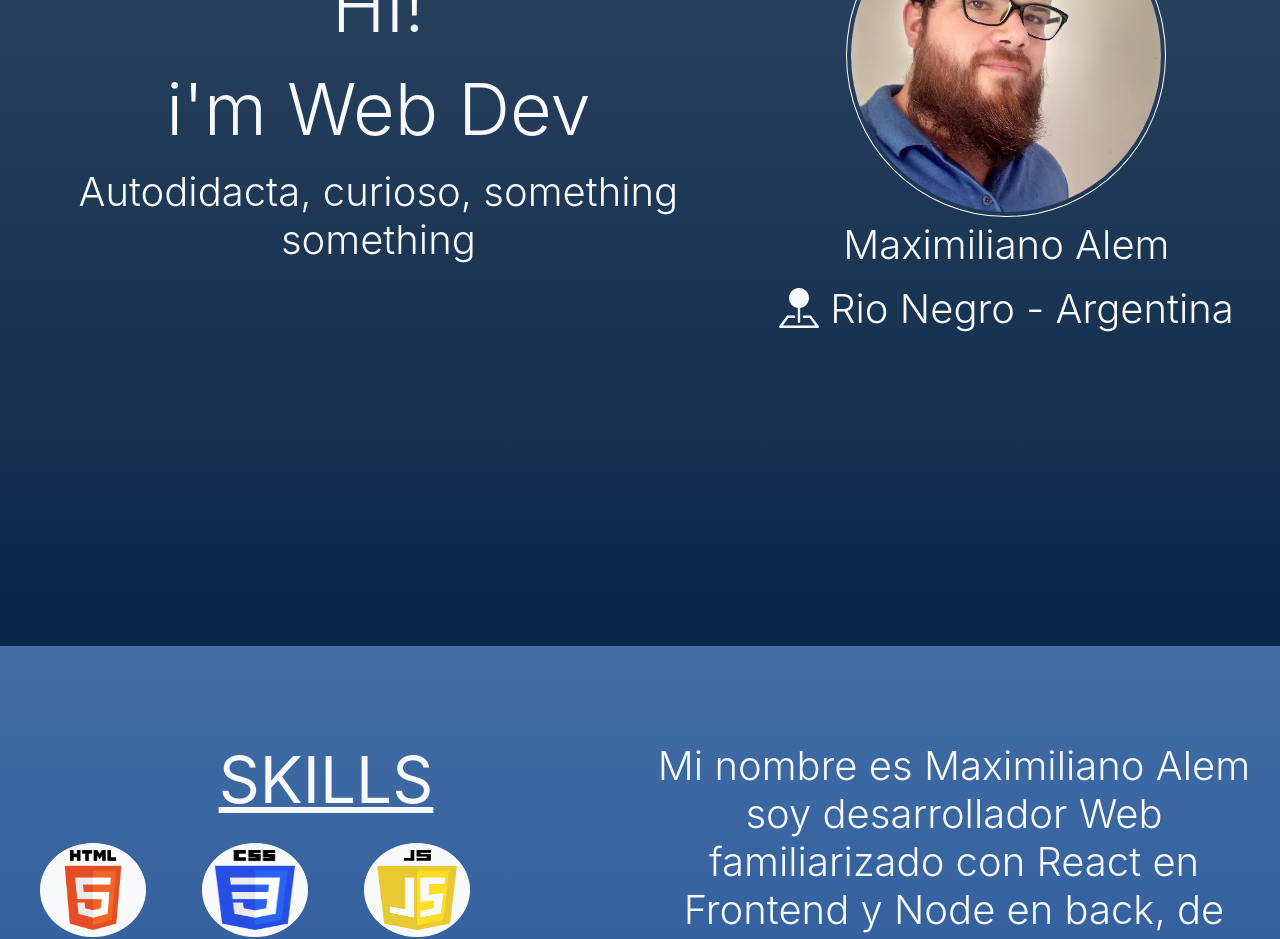
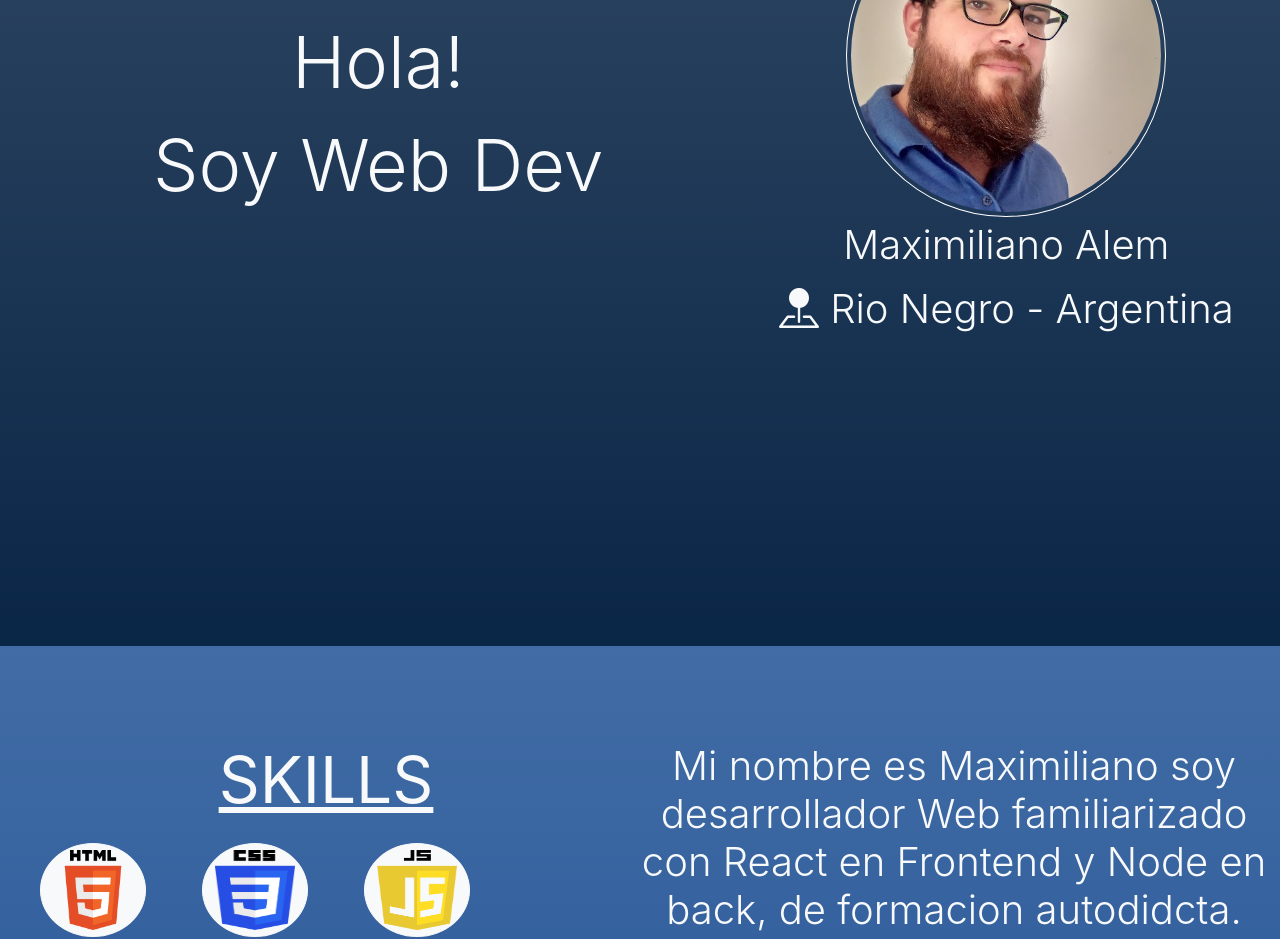
Before and after one commit to MaxiAlem/Portfolio, a React (Create React App) app: page / in a window 1280 px wide. Shown: the part 240-1179 px from the top of the page. Built offline with nearby package versions, Linux system fonts and the light colour scheme.

Commit message:
some fixes

```diff
--- a/src/Components/About.js
+++ b/src/Components/About.js
@@ -10,7 +10,7 @@ const About = () => {
 
         <div className='aboutme my-5 col-sm-12 col-md-6 display-6'>
 
-                <p>Mi nombre es Maximiliano Alem soy desarrollador Web
+                <p>Mi nombre es Maximiliano soy desarrollador Web
                   familiarizado con React en Frontend y Node en back,
                   de formacion autodidcta.
                 </p>
--- a/src/Components/Main.js
+++ b/src/Components/Main.js
@@ -6,15 +6,15 @@ const Main = () => {
              <div className='row container-fluid py-5 mx-auto'>
         <div className='col-sm-12 col-lg-7 text-center my-auto'>
           <div className='display-2'>
-            <p>HI!</p>
-          <p>i'm Web Dev</p>
+            <p>Hola!</p>
+          <p>Soy Web Dev</p>
             </div>
 
-          <div className='display-6'>
+          {/* <div className='display-6'>
             <p>Autodidacta, curioso, something something
             </p>
 
-          </div>
+          </div> */}
           </div>
         <div className='col-sm-12 col-lg-5  text-center'>
           <img className='profilepic rounded-circle border border-white p-1'
```
